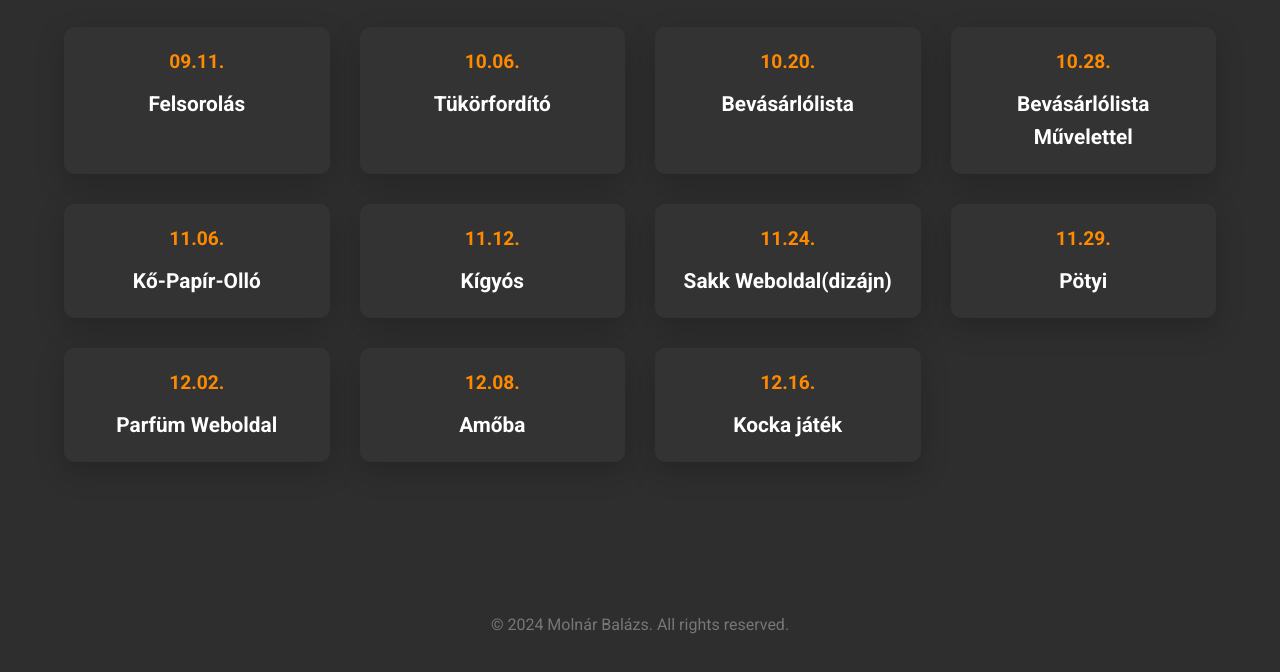
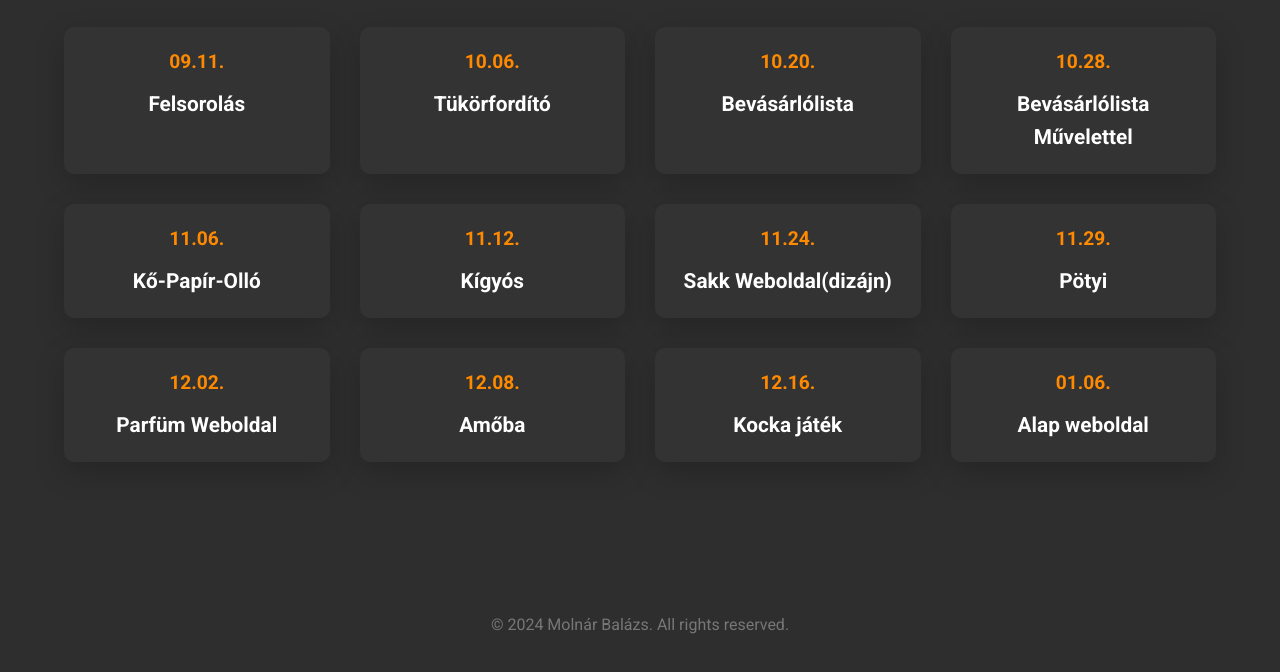
Before and after one commit to BalazsM900/_Frontend_, a plain HTML site: page index.html in a window 1280 px wide. Shown: the part 598-1270 px from the top of the page. Drawn offline with Linux system fonts and the light colour scheme.

Commit message:
Update index.html

```diff
--- a/index.html
+++ b/index.html
@@ -65,6 +65,10 @@
                     <p class="date">12.16.</p>
                     <a href="https://balazsm900.github.io/prob/" class="project-title">Kocka játék</a>
                 </div>
+                <div class="project-card">
+                    <p class="date">01.06.</p>
+                    <a href="https://balazsm900.github.io/project/" class="project-title">Alap weboldal</a>
+                </div>
             </div>
         </div>
     </section>
```
